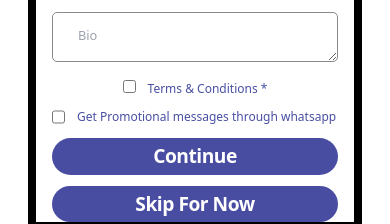
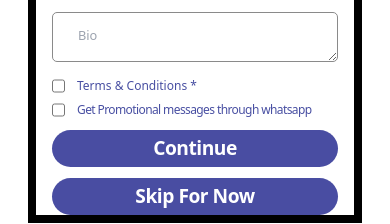
Before and after one commit to khushi0909/Befrsher-SetUpYourStyle, a React (Create React App) app: page / in a window 390 px wide. Shown: the part 754-978 px from the top of the page. Built offline with nearby package versions, Linux system fonts and the light colour scheme.

Commit message:
classes added todiv of terms and promotional message sm1 classes added

```diff
--- a/src/Setupyourstyle.js
+++ b/src/Setupyourstyle.js
@@ -171,7 +171,8 @@ return (
           </div>
 
           <div className='flex md:flex-col mt-[0.8rem] md:mt-2'>
-            <div>
+            <div className="flex mt-[0.8rem] md:mt-2">
+            {/* //added className  */}
             <Field type="checkbox" name="terms" />
 
                 <label className=" ml-[0.75rem] font-medium 2xl:text-xs leading-3 -tracking-normal text-[rgb(72,79,162)] 4xl:text-xl">
@@ -185,13 +186,13 @@ return (
           </div>
 
 
-          <div className='flex mt-[0.8rem] md:mt-2'>
+          <div className='flex mt-[0.8rem] md:mt-2 '>
           <Field type="checkbox" name="promomsg"  />
 
-                <label className=" ml-[0.75rem] font-medium 2xl:text-xs leading-3 -tracking-normal text-[#484FA2] 4xl:text-xl ">
+                <label className="sm1:tracking-tighter  sm1:text-left ml-[0.75rem] font-medium 2xl:text-xs leading-3 -tracking-normal text-[#484FA2] 4xl:text-xl ">
                 Get Promotional messages through whatsapp
                 </label>
-
+{/* //sm1 tracking and textleft added */}
           </div>
 
           <button type="submit" className=' max-h-[3.125rem] flex justify-center items-center sm:max-w-full  mt-[0.8rem]  4xl:max-w-full    w-full 2xl:max-h-[3.13rem] rounded-[2.5rem] 4xl:max-h-[6.13rem] bg-[#494DA2] text-white sm1:text-[1.2rem] 2xl:text-[1.3125rem] 4xl:text-[2rem] 2xl:p-1 4xl:p-6 font-semibold leading-1.31 tracking-tight' >Continue</button>
```
